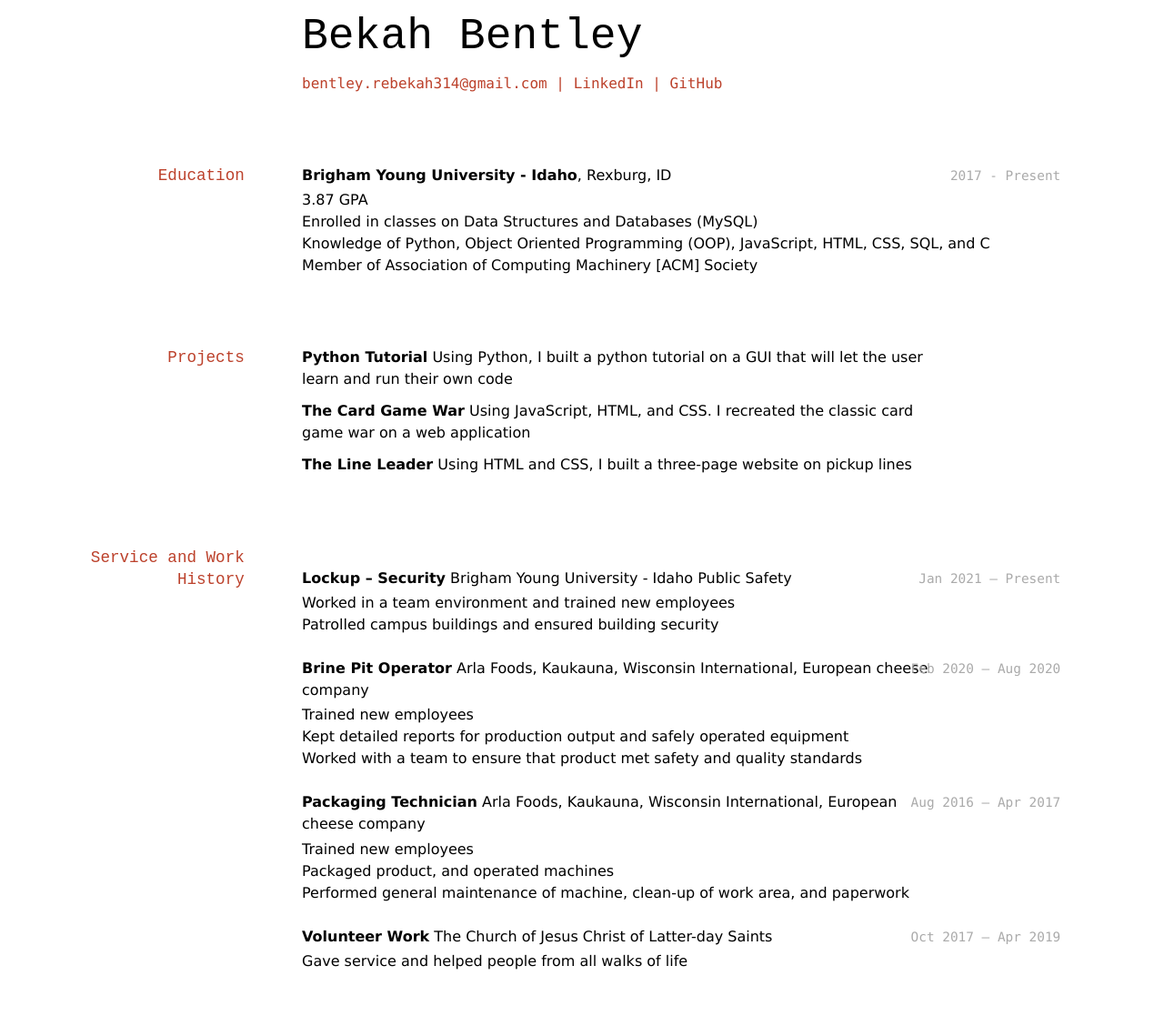
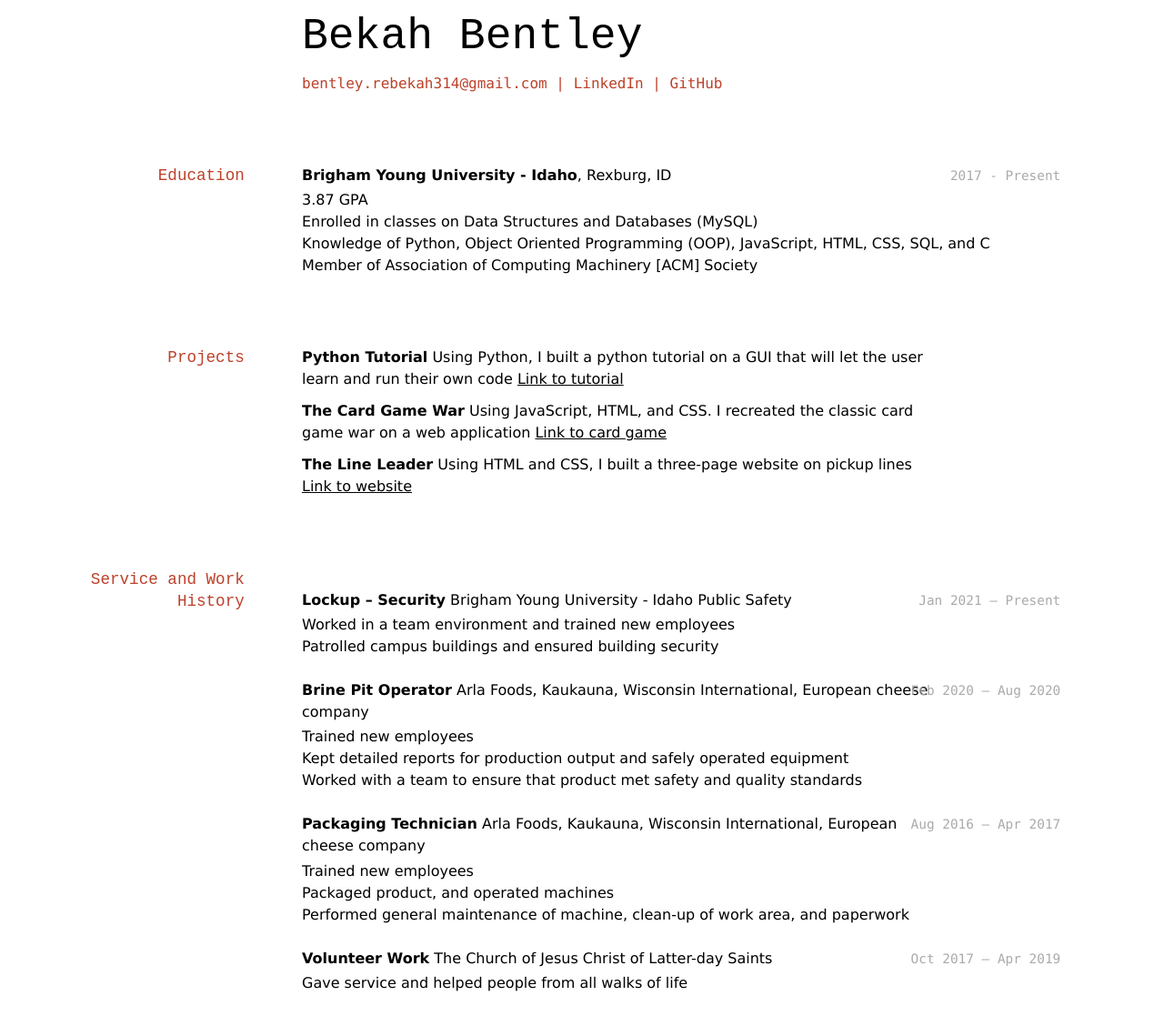
Before and after one commit to Bentleyr98/Bentley-Resume, a Jekyll site: the page built from docs/index.md, in a window 1280 px wide. Shown: the whole page at 91% size. Built offline with Jekyll 4.4.1, drawn with Linux system fonts in a browser that asks for light colours; before the commit the page ends 1093 px from its top, so only the background shows below that.

Commit message:
Made edits based off of feedback.

```diff
--- a/docs/index.md
+++ b/docs/index.md
@@ -24,12 +24,15 @@ __Brigham Young University - Idaho__, Rexburg, ID `2017 - Present`
 ## Projects
 __Python Tutorial__
 Using Python, I built a python tutorial on a GUI that will let the user learn and run their own code
+<a href="https://github.com/Bentleyr98/cse210-python-tutorial">Link to tutorial</a>
 
 __The Card Game War__
 Using JavaScript, HTML, and CSS. I recreated the classic card game war on a web application
+<a href="https://github.com/Bentleyr98/War">Link to card game</a>
 
 __The Line Leader__
 Using HTML and CSS, I built a three-page website on pickup lines
+<a href="https://pickup-lines.glitch.me/pickup-lines.html">Link to website</a>
 
 ## Service and Work History
 __Lockup – Security__ `Jan 2021 – Present`
```
